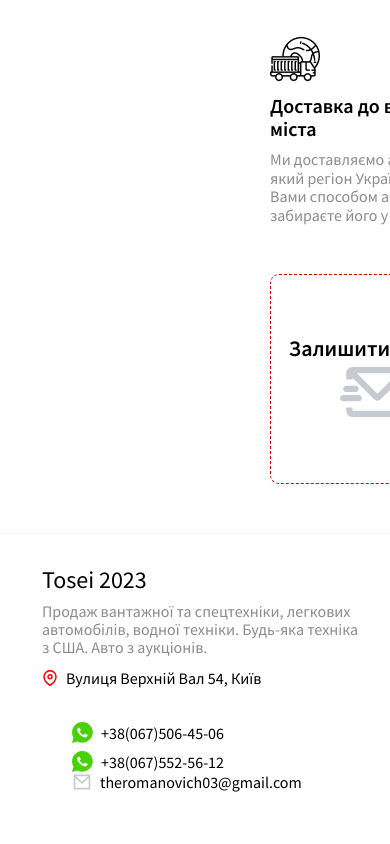
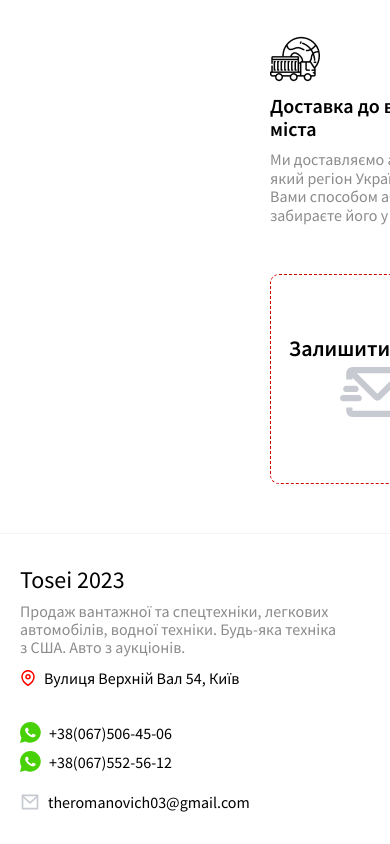
Before and after one commit to theromanovich/toscar, a Next.js app: page / in a window 390 px wide. Shown: the part 1734-2578 px from the top of the page. Built offline with nearby package versions, Linux system fonts and the light colour scheme.

Commit message:
add adaptive for footer to 280px

```diff
--- a/src/style/block/toseiFooter.scss
+++ b/src/style/block/toseiFooter.scss
@@ -18,8 +18,7 @@
     margin-bottom: 8px;
   }
   &__descr {
-    width: 325px;
-    max-width: 100%;
+    max-width: 325px;
     color: #8b8b8b;
     margin-bottom: 12px;
   }
@@ -67,3 +66,47 @@
     }
   }
 }
+
+@media (max-width: 850px) {
+  .footer {
+    &__email {
+      padding-left: 0;
+    }
+  }
+}
+
+@media (max-width: 850px) {
+  .footer {
+    &__email {
+      margin-top: 10px;
+    }
+  }
+}
+
+@media (max-width: 591px) {
+  .footer {
+    &__phone {
+      padding-left: 0;
+    }
+  }
+}
+
+@media (max-width: 465px) {
+  .footer {
+    &__email {
+      margin-top: 20px;
+    }
+  }
+}
+
+@media (max-width: 390px) {
+  .footer {
+    &__email {
+      margin-top: 20px;
+    }
+    &__container {
+      padding-left: 20px;
+      padding-right: 20px;
+    }
+  }
+}
```
